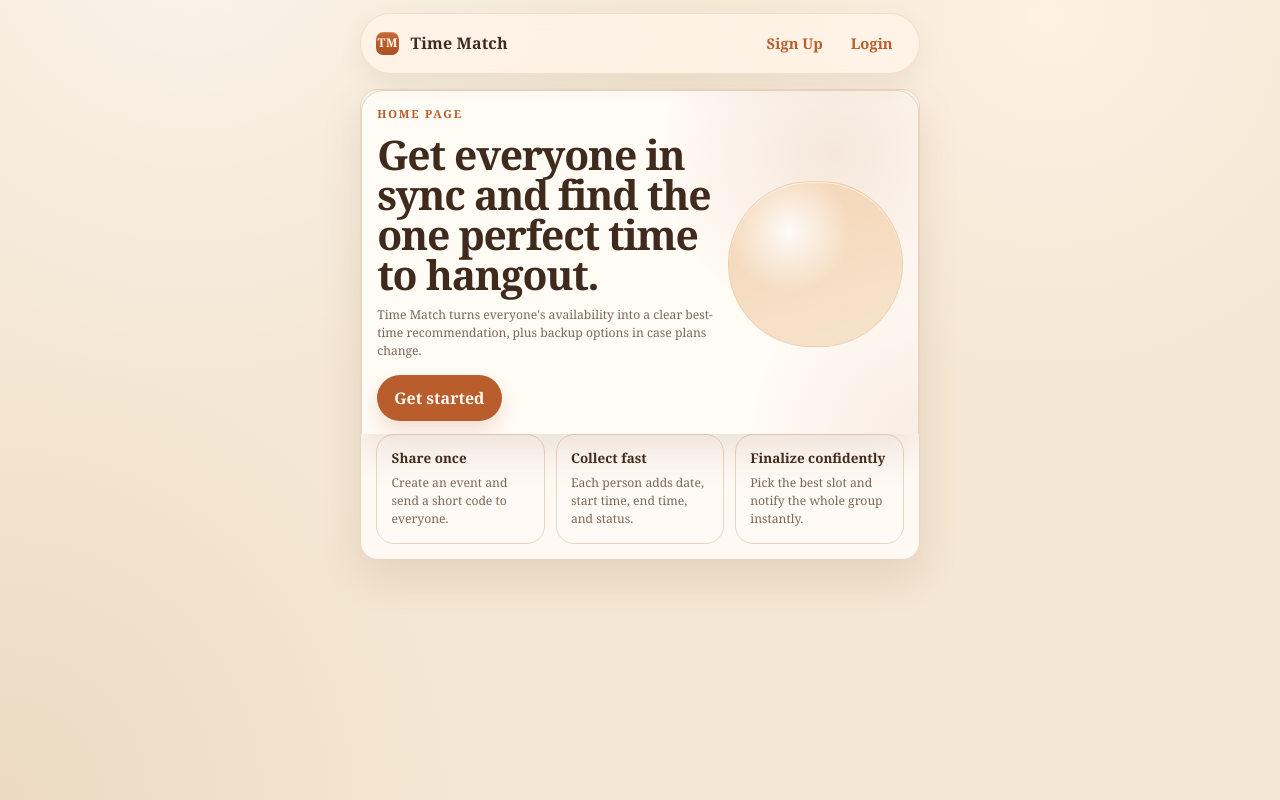
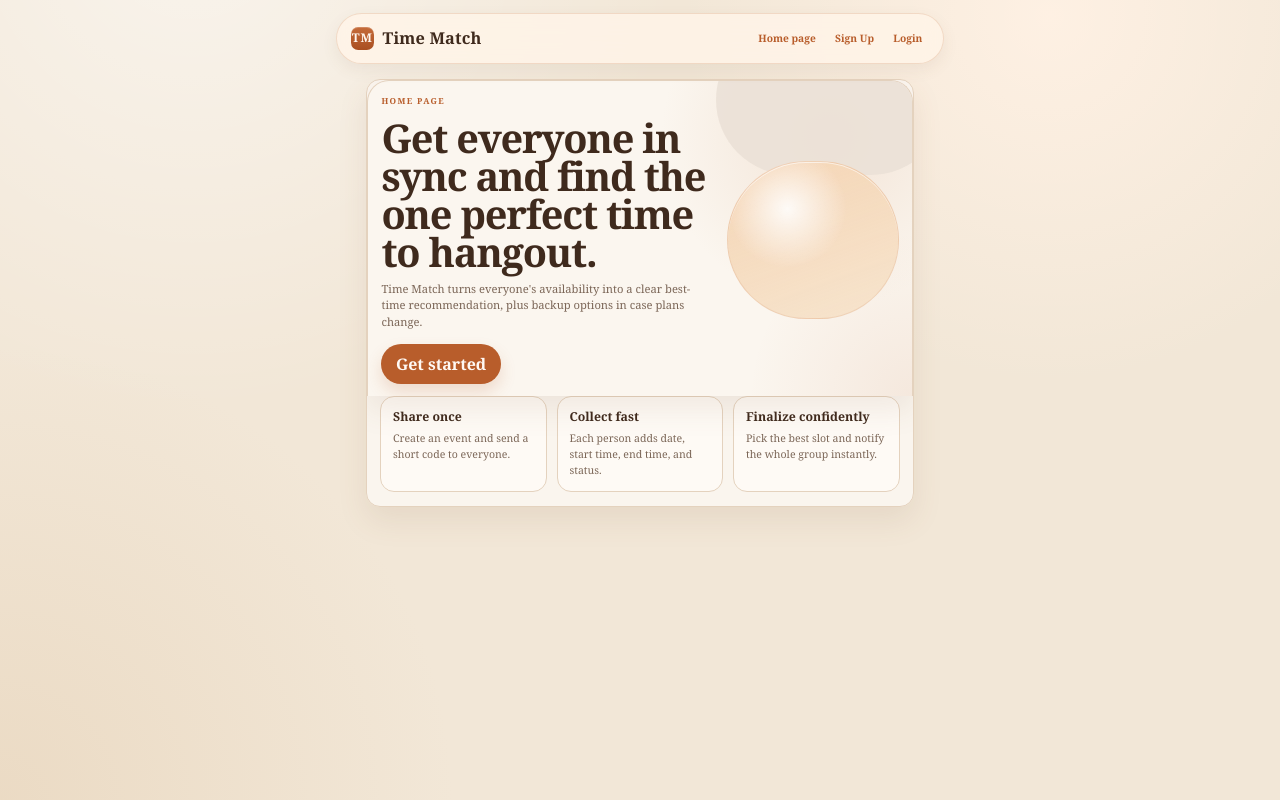
Before and after one commit to Michael-77cm/Time_Match, a Django app: page / in a window 1280 px wide. Run offline with Django 5.2, Linux system fonts and the light colour scheme.

Commit message:
updated files

```diff
--- a/Timematch-/planner/static/planner/style.css
+++ b/Timematch-/planner/static/planner/style.css
@@ -1,13 +1,13 @@
 :root {
-    --bg: #f4e7d3;
-    --surface: rgba(255, 251, 246, 0.94);
+    --bg: #f2e7d7;
+    --surface: rgba(251, 246, 240, 0.96);
     --text: #3f2a1d;
     --muted: #7c6758;
     --brand: #b85d2b;
     --brand-strong: #9f4d20;
-    --line: #e8d5c1;
-    --shadow: 0 18px 40px rgba(132, 87, 57, 0.14);
-    --radius: 18px;
+    --line: #e4d2be;
+    --shadow: 0 14px 30px rgba(132, 87, 57, 0.1);
+    --radius: 14px;
 }
 
 * {
@@ -44,24 +44,25 @@ nav.topbar {
     z-index: 10;
     display: flex;
     align-items: center;
-    justify-content: space-between;
-    flex-wrap: wrap;
-    gap: 0.9rem 1.25rem;
-    width: min(560px, calc(100% - 1.2rem));
+    justify-content: flex-start;
+    flex-wrap: nowrap;
+    gap: 0.6rem;
+    width: min(608px, calc(100% - 1.2rem));
     margin: 0 auto 0.95rem;
-    padding: 0.72rem 0.95rem;
+    padding: 0.66rem 0.85rem;
     background: rgba(255, 244, 232, 0.82);
     color: var(--text);
-    border: 1px solid rgba(184, 93, 43, 0.14);
+    border: 1px solid rgba(184, 93, 43, 0.18);
     border-radius: 999px;
-    box-shadow: 0 10px 24px rgba(121, 85, 59, 0.08);
+    box-shadow: 0 6px 16px rgba(121, 85, 59, 0.08);
     backdrop-filter: blur(14px);
+    animation: rise-in 420ms ease-out;
 }
 
 .brand {
     display: inline-flex;
     align-items: center;
-    gap: 0.7rem;
+    gap: 0.55rem;
     color: inherit;
     text-decoration: none;
     font-family: Georgia, "Times New Roman", Times, serif;
@@ -83,16 +84,18 @@ nav.topbar {
 }
 
 .brand-name {
-    font-size: 1rem;
+    font-size: 1.02rem;
     letter-spacing: 0.01em;
 }
 
 .nav-links {
     display: flex;
     align-items: center;
-    flex-wrap: wrap;
+    flex-wrap: nowrap;
     list-style: none;
-    gap: 0.35rem;
+    gap: 0.32rem;
+    margin-left: auto;
+    white-space: nowrap;
 }
 
 nav li {
@@ -101,12 +104,12 @@ nav li {
 
 .nav-links a {
     display: inline-block;
-    padding: 0.44rem 0.7rem;
+    padding: 0.36rem 0.44rem;
     border-radius: 999px;
     color: var(--brand);
     text-decoration: none;
     font-family: Georgia, "Times New Roman", Times, serif;
-    font-size: 0.92rem;
+    font-size: 0.64rem;
     font-weight: 700;
     transition: background-color 120ms ease, transform 120ms ease, color 120ms ease;
 }
@@ -141,10 +144,12 @@ nav li {
 }
 
 .home-panel {
-    width: min(560px, 100%);
+    width: min(548px, 100%);
     margin: 0 auto;
     padding: 0;
     overflow: hidden;
+    border-radius: 14px;
+    animation: rise-in 520ms ease-out;
 }
 
 .container,
@@ -159,10 +164,10 @@ nav li {
     overflow: hidden;
     display: grid;
     grid-template-columns: minmax(0, 1.45fr) minmax(150px, 0.75fr);
-    gap: 0.85rem;
+    gap: 0.78rem;
     align-items: center;
     margin-top: 0;
-    padding: 0.95rem 0.95rem 0.8rem;
+    padding: 0.86rem 0.84rem 0.72rem;
     border-radius: 22px 22px 0 0;
     border-bottom: 0;
 }
@@ -177,6 +182,18 @@ nav li {
     pointer-events: none;
 }
 
+.hero-card::after {
+    content: "";
+    position: absolute;
+    width: 230px;
+    height: 150px;
+    right: -34px;
+    top: -56px;
+    border-radius: 999px;
+    background: rgba(236, 226, 216, 0.9);
+    pointer-events: none;
+}
+
 .hero-copy,
 .hero-accent {
     position: relative;
@@ -184,37 +201,37 @@ nav li {
 }
 
 .eyebrow {
-    margin-bottom: 0.75rem;
+    margin-bottom: 0.7rem;
     text-transform: uppercase;
     letter-spacing: 0.16em;
-    font-size: 0.7rem;
+    font-size: 0.52rem;
     font-weight: 700;
     color: var(--brand);
 }
 
 .hero-card h2 {
     max-width: 15ch;
-    font-size: clamp(1.9rem, 3.2vw, 2.55rem);
-    line-height: 0.98;
-    margin-bottom: 0.68rem;
+    font-size: clamp(1.98rem, 3.1vw, 2.62rem);
+    line-height: 0.96;
+    margin-bottom: 0.6rem;
     letter-spacing: -0.03em;
 }
 
 .hero-text {
     max-width: 60ch;
-    font-size: 0.76rem;
+    font-size: 0.7rem;
     color: var(--muted);
 }
 
 .hero-actions {
     display: flex;
     flex-wrap: wrap;
-    gap: 0.7rem;
-    margin-top: 0.9rem;
+    gap: 0.6rem;
+    margin-top: 0.8rem;
 }
 
 .hero-accent {
-    min-height: 166px;
+    min-height: 158px;
     border-radius: 999px;
     background:
         radial-gradient(circle at 35% 30%, rgba(255, 255, 255, 0.88), rgba(255, 255, 255, 0.02) 38%),
@@ -229,22 +246,28 @@ nav li {
     grid-template-columns: repeat(3, minmax(0, 1fr));
     gap: 0.65rem;
     margin-top: 0;
-    padding: 0 0.95rem 0.95rem;
+    padding: 0 0.84rem 0.86rem;
 }
 
 .feature-card {
-    padding: 0.85rem 0.9rem 0.9rem;
+    padding: 0.7rem 0.72rem 0.78rem;
     background: rgba(255, 251, 246, 0.88);
     box-shadow: none;
+    transition: transform 180ms ease, box-shadow 180ms ease;
 }
 
 .feature-card h3 {
-    margin: 0 0 0.35rem;
-    font-size: 0.84rem;
+    margin: 0 0 0.28rem;
+    font-size: 0.77rem;
 }
 
 .feature-card p {
-    font-size: 0.76rem;
+    font-size: 0.66rem;
+}
+
+.feature-card:hover {
+    transform: translateY(-2px);
+    box-shadow: 0 8px 20px rgba(132, 87, 57, 0.1);
 }
 
 .auth-card,
@@ -322,8 +345,8 @@ textarea:focus {
     align-items: center;
     justify-content: center;
     gap: 0.35rem;
-    min-height: 2.55rem;
-    padding: 0.62rem 1rem;
+    min-height: 2.05rem;
+    padding: 0.46rem 0.84rem;
     border-radius: 999px;
     text-decoration: none;
     font-family: Georgia, "Times New Roman", Times, serif;
@@ -340,7 +363,7 @@ textarea:focus {
 .btn-primary {
     background: var(--brand);
     color: #fff9f4;
-    box-shadow: 0 10px 18px rgba(184, 93, 43, 0.16);
+    box-shadow: 0 8px 16px rgba(184, 93, 43, 0.18);
 }
 
 .btn-primary:hover,
@@ -391,6 +414,30 @@ textarea:focus {
     background: #fcfdff;
 }
 
+.feature-card:nth-child(1) {
+    animation: rise-in 560ms ease-out;
+}
+
+.feature-card:nth-child(2) {
+    animation: rise-in 640ms ease-out;
+}
+
+.feature-card:nth-child(3) {
+    animation: rise-in 720ms ease-out;
+}
+
+@keyframes rise-in {
+    from {
+        opacity: 0;
+        transform: translateY(8px);
+    }
+
+    to {
+        opacity: 1;
+        transform: translateY(0);
+    }
+}
+
 @media (max-width: 760px) {
     body {
         padding-left: 0.55rem;
@@ -399,8 +446,9 @@ textarea:focus {
 
     nav.topbar {
         align-items: flex-start;
-        width: min(560px, calc(100% - 0.6rem));
+        width: min(608px, calc(100% - 0.6rem));
         border-radius: 24px;
+        flex-wrap: wrap;
     }
 
     .brand {
@@ -410,6 +458,7 @@ textarea:focus {
     .nav-links {
         width: 100%;
         gap: 0.4rem;
+        white-space: normal;
     }
 
     .nav-links a {
--- a/templates/planner/base.html
+++ b/templates/planner/base.html
@@ -5,7 +5,7 @@
     <meta name="viewport" content="width=device-width, initial-scale=1.0">
     <title>{% block title %}TimeMatch{% endblock %}</title>
     {% load static %}
-    <link rel="stylesheet" href="{% static 'planner/style.css' %}?v=6">
+    <link rel="stylesheet" href="{% static 'planner/style.css' %}?v=8">
     <script defer src="{% static 'planner/main.js' %}?v=1"></script>
 </head>
 <body>
@@ -16,6 +16,7 @@
         </a>
         {% if user.is_authenticated %}
             <ul class="nav-links">
+                <li><a href="{% url 'home' %}">Home page</a></li>
                 <li><a href="{% url 'create_event' %}">Create Event</a></li>
                 <li><a href="{% url 'join_event' %}">Join Event</a></li>
                 <li><a href="{% url 'availability_input' %}">Availability Input</a></li>
@@ -25,6 +26,7 @@
             </ul>
         {% else %}
             <ul class="nav-links">
+                <li><a href="{% url 'home' %}">Home page</a></li>
                 <li><a href="{% url 'signup' %}">Sign Up</a></li>
                 <li><a href="{% url 'login' %}">Login</a></li>
             </ul>
```
